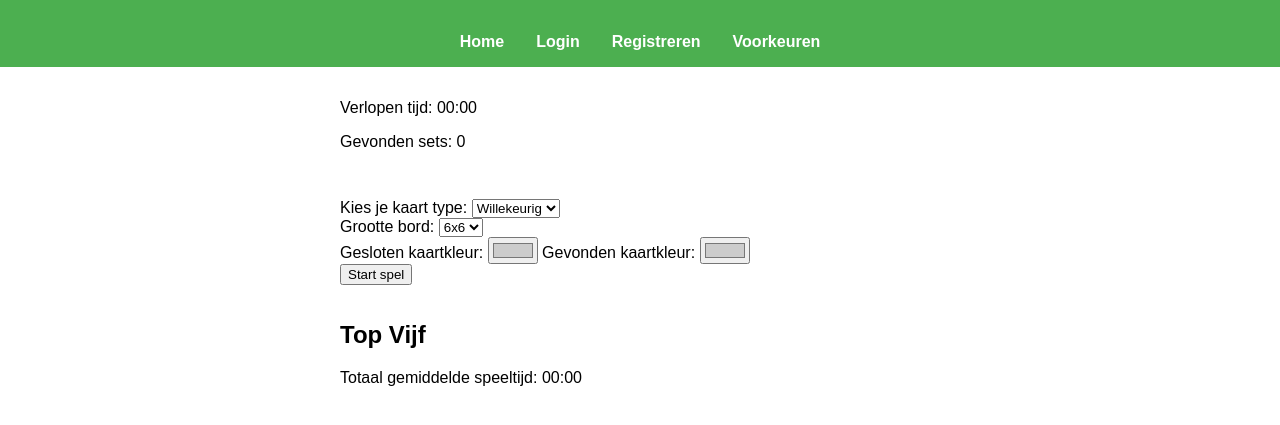
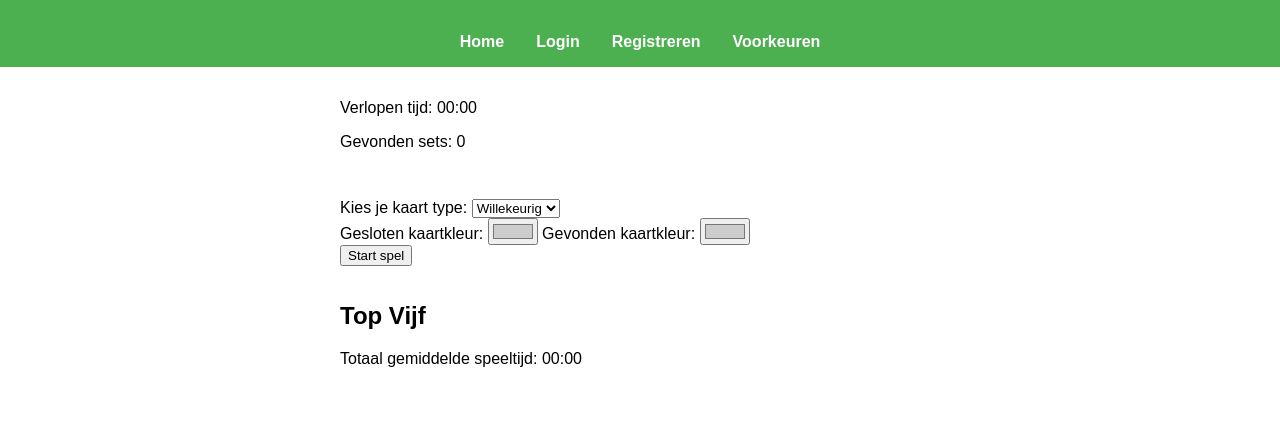
Before and after one commit to jbjdb9/webtech3, a plain HTML site: page index.html in a window 1280 px wide. Shown: the part 95-520 px from the top of the page. Drawn offline with Linux system fonts and the light colour scheme; no server answers.

Commit message:
Remove board size setting

```diff
--- a/index.html
+++ b/index.html
@@ -35,14 +35,6 @@
                     <option value="cataas">Katten</option>
                 </select>
             </div>
-            <div id="board-size-setting">
-                <label for="board-size-select">Grootte bord:</label>
-                <select id="board-size-select">
-                    <option value="4x4">4x4</option>
-                    <option value="6x6" selected>6x6</option>
-                    <option value="8x8">8x8</option>
-                </select>
-            </div>
             <div id="color-settings">
                 <label for="color_closed">Gesloten kaartkleur:</label>
                 <input type="color" id="color_closed" name="color_closed" value="#cccccc">
```
